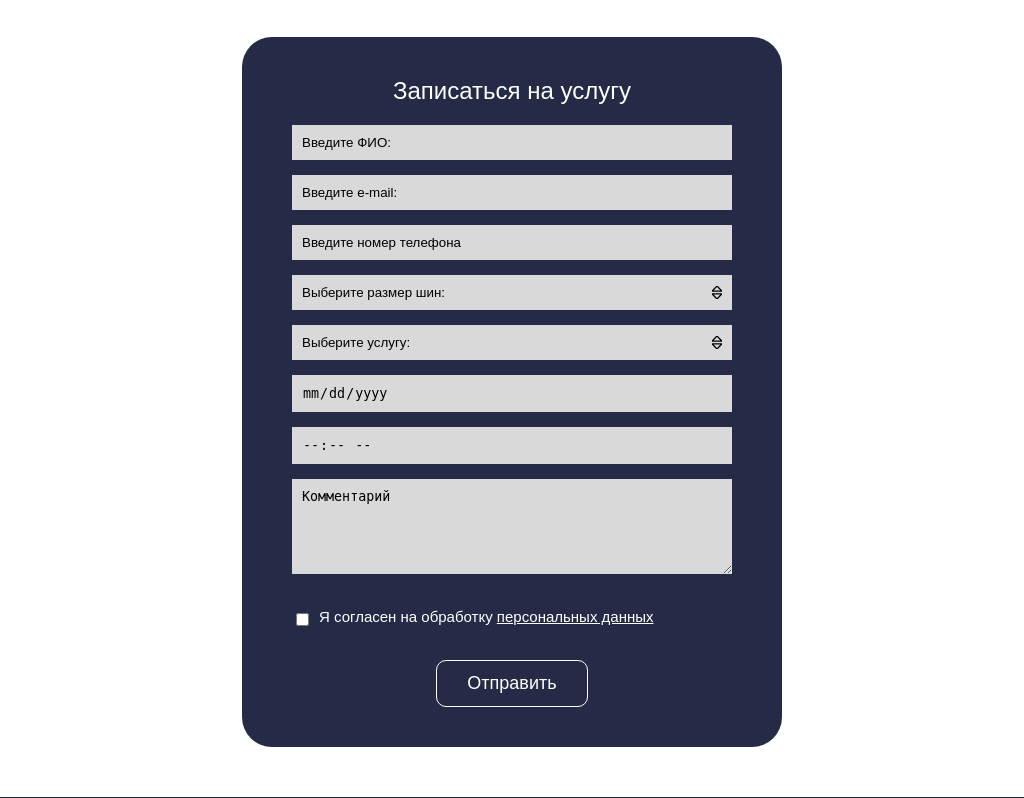
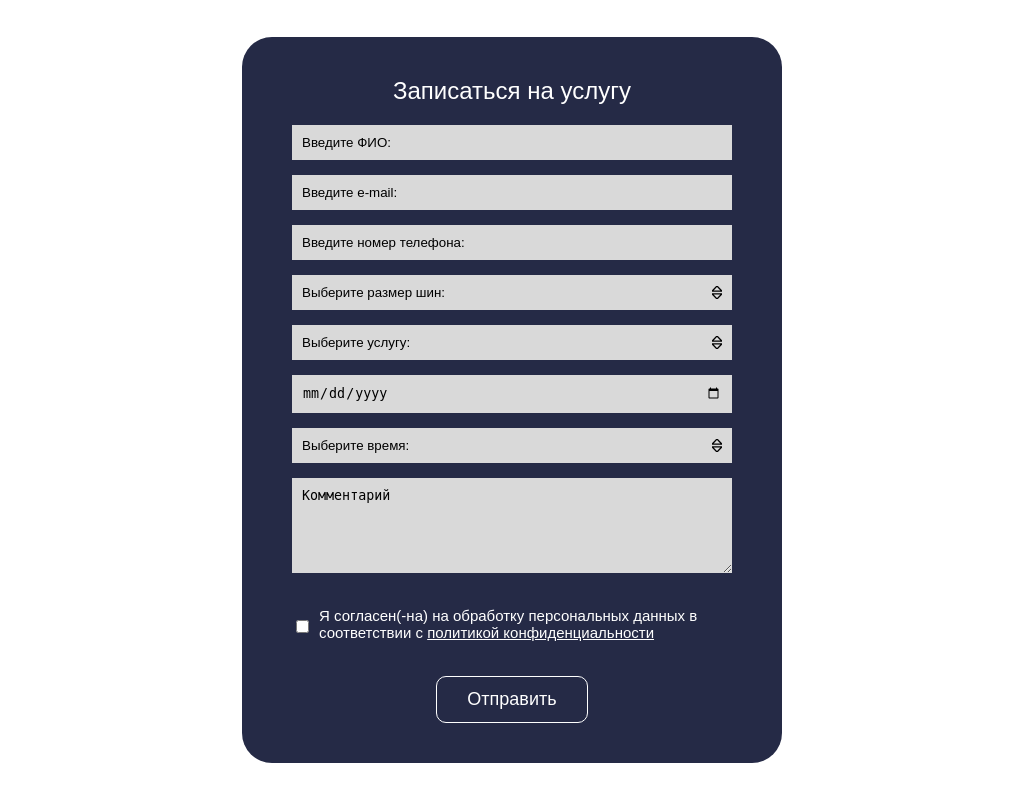
Before and after one commit to mariia2206/site, a Django app: page /uslugi/ in a window 1024 px wide. Shown: the part 2636-3434 px from the top of the page. Run offline with Django 4.2, Linux system fonts and the light colour scheme; data comes from the database, SQL or seed files in the repository; both versions use the stored data as it was after the commit; some libraries are stand-ins or nearby versions.

Commit message:
Исправленная версия адаптивности

```diff
--- a/main/forms.py
+++ b/main/forms.py
@@ -1,7 +1,8 @@
 # forms.py
 from django import forms
 from django.utils.safestring import mark_safe
-
+from django.core.exceptions import ValidationError
+import datetime
 from .models import Review
 from .models import Service
 from .models import Application
@@ -44,10 +45,35 @@ class ApplicationForm(forms.ModelForm):
         ('R21', 'R21'),
         ('R22', 'R22'),
     ]
+    # Создаем список вариантов для времени
+    TIME_CHOICES = [
+        ('', 'Выберите время:'),
+        ('09:00', '09:00'),
+        ('09:40', '09:40'),
+        ('10:20', '10:20'),
+        ('11:00', '11:00'),
+        ('11:40', '11:40'),
+        ('12:20', '12:20'),
+        ('13:00', '13:00'),
+        ('13:40', '13:40'),
+        ('14:20', '14:20'),
+        ('15:00', '15:00'),
+        ('15:40', '15:40'),
+        ('16:20', '16:20'),
+        ('17:00', '17:00'),
+        ('17:40', '17:40'),
+        ('18:20', '18:20'),
+        ('19:00', '19:00'),
+        ('19:40', '19:40'),
+        ('20:20', '20:20'),
+        ('21:00', '21:00'),
+        ('21:40', '21:40'),
+    ]
 
     # Используем виджет Select для создания раскрывающегося списка
     tire_size = forms.ChoiceField(choices=TIRE_SIZE_CHOICES, label='Выберите размер шин:', initial='', widget=forms.Select(), required=True)
-
+    appointment_time = forms.ChoiceField(choices=TIME_CHOICES, label='Выберите время:', required=True,
+                                         widget=forms.Select(attrs={'placeholder': 'Выберите время'}))
 
     class Meta:
         model = Application
@@ -58,8 +84,8 @@ class ApplicationForm(forms.ModelForm):
             'phone': forms.TextInput(attrs={'placeholder': 'Введите номер телефона:', 'required': True}),
             'tire_size': forms.TextInput(attrs={'placeholder': 'Выберите размер шин:', 'required': True}),
             'service': forms.Select({'required': True}),
-            'appointment_date': forms.DateInput(attrs={'type': 'date', 'required': True}),
-            'appointment_time': forms.TextInput(attrs={'type': 'time', 'required': True}),
+            'appointment_date': forms.DateInput(attrs={'placeholder': 'Выберите дату:','type': 'date', 'required': True}),
+            'appointment_time': forms.Select(attrs={'placeholder': 'Выберите время:','required': True}),
             'comment': forms.Textarea(attrs={'placeholder': 'Комментарий', 'rows': 5}),
             'agreement': forms.CheckboxInput(attrs={'class': 'form-check-input', 'required': True}),
         }
@@ -72,8 +98,17 @@ class ApplicationForm(forms.ModelForm):
             'appointment_date': '',
             'appointment_time': '',
             'comment': '',
-            'agreement': mark_safe('Я согласен на обработку <a class="persona" href="/personal.html/" target="_blank">персональных данных</a>'),
+            'agreement': mark_safe('Я согласен(-на) на обработку персональных данных в соответствии с <a class="persona" href="/personal.html/" target="_blank">политикой конфиденциальности</a>'),
         }
+
+    def clean_appointment_time(self):
+        appointment_date = self.cleaned_data.get('appointment_date')
+        appointment_time = self.cleaned_data.get('appointment_time')
+        if appointment_date and appointment_time:
+            if Application.objects.filter(appointment_date=appointment_date, appointment_time=appointment_time,
+                                          approved=True).exists():
+                raise ValidationError("Это время уже занято.")
+        return appointment_time
 
     # Функция для проверки почты
     def clean_email(self):
@@ -109,5 +144,6 @@ class QuestionForm(forms.ModelForm):
             'email': '',
             'phone': '',
             'question_text': '',
-              'agreement': mark_safe('Я согласен на обработку <a class="persona" href="/personal.html/" target="_blank">персональных данных</a>'),
+            'agreement': mark_safe(
+                'Я согласен(-на) на обработку персональных данных в соответствии с <a class="persona" href="/personal.html/" target="_blank">политикой конфиденциальности</a>'),
         }
--- a/main/static/shinka/css/styles.css
+++ b/main/static/shinka/css/styles.css
@@ -654,12 +654,12 @@ html, body {
     padding-right: 30px; /* Чтобы текст не перекрывал иконку */
 }
 
+
 /* Стили для плейсхолдеров в полях даты и времени */
 .form-group input[type="date"]::placeholder,
 .form-group input[type="time"]::placeholder {
     color: #000000; /* Цвет плейсхолдера */
 }
-
 /* Кроссбраузерная поддержка плейсхолдеров */
 .form-group input[type="text"]::-webkit-input-placeholder,
 .form-group input[type="email"]::-webkit-input-placeholder,
@@ -703,19 +703,6 @@ html, body {
     position: relative;
 }
 
-.form-group input[type="date"]::before,
-.form-group input[type="time"]::before {
-    content: attr(placeholder);
-    position: absolute;
-    top: 10px;
-    left: 10px;
-    color: #000000;
-}
-
-.form-group input[type="date"]:focus::before,
-.form-group input[type="time"]:focus::before {
-    display: none;
-}
 
 
 
@@ -724,32 +711,6 @@ html, body {
 
 }
 
-/* Плейсхолдеры для полей даты и времени */
-.form-group input[type="date"]::before,
-.form-group input[type="time"]::before {
-    content: attr(placeholder);
-    position: absolute;
-    top: 50%;
-    transform: translateY(-50%);
-    left: 10px;
-    color: #000000;
-}
-
-/* Скрытие плейсхолдеров при фокусе */
-.form-group input[type="date"]:focus::before,
-.form-group input[type="time"]:focus::before {
-    display: none;
-}
-/* Дополнительные стили для поля даты */
-.form-group input[type="date"]::-webkit-inner-spin-button,
-.form-group input[type="date"]::-webkit-calendar-picker-indicator {
-    display: none;
-}
-/* Дополнительные стили для поля даты */
-.form-group input[type="time"]::-webkit-inner-spin-button,
-.form-group input[type="time"]::-webkit-calendar-picker-indicator {
-    display: none;
-}
 
 /* Специальные стили для textarea */
 .form-group textarea {
@@ -851,10 +812,19 @@ html, body {
             height: 100vh; /* Занимаем всю высоту экрана */
             text-align: center; /* Центрируем текст внутри div */
 }
+.fiol{color:purple; text-decoration:underline;}
 .politica{
     margin: 10px 150px;
 }
 .persona{
     color:white;
 }
+.error {
+    color: white; /* текущий цвет ошибок */
 }
+
+.error-white {
+    color: white; /* цвет ошибок для занятости времени */
+}
+
+}
--- a/main/static/shinka/css/styles_tablet.css
+++ b/main/static/shinka/css/styles_tablet.css
@@ -627,59 +627,6 @@ html, body {
     color: #000000;
 }
 
-/* Для полей даты и времени добавляем иконки */
-.form-group input[type="date"],
-.form-group input[type="time"] {
-    position: relative;
-}
-
-.form-group input[type="date"]::before,
-.form-group input[type="time"]::before {
-    content: attr(placeholder);
-    position: absolute;
-    top: 10px;
-    left: 10px;
-    color: #000000;
-}
-
-.form-group input[type="date"]:focus::before,
-.form-group input[type="time"]:focus::before {
-    display: none;
-}
-
-
-
-.form-group textarea {
-    resize: vertical;
-
-}
-
-/* Плейсхолдеры для полей даты и времени */
-.form-group input[type="date"]::before,
-.form-group input[type="time"]::before {
-    content: attr(placeholder);
-    position: absolute;
-    top: 50%;
-    transform: translateY(-50%);
-    left: 10px;
-    color: #000000;
-}
-
-/* Скрытие плейсхолдеров при фокусе */
-.form-group input[type="date"]:focus::before,
-.form-group input[type="time"]:focus::before {
-    display: none;
-}
-/* Дополнительные стили для поля даты */
-.form-group input[type="date"]::-webkit-inner-spin-button,
-.form-group input[type="date"]::-webkit-calendar-picker-indicator {
-    display: none;
-}
-/* Дополнительные стили для поля даты */
-.form-group input[type="time"]::-webkit-inner-spin-button,
-.form-group input[type="time"]::-webkit-calendar-picker-indicator {
-    display: none;
-}
 
 /* Специальные стили для textarea */
 .form-group textarea {
--- a/main/templates/main/contacts.html
+++ b/main/templates/main/contacts.html
@@ -25,7 +25,7 @@
     <a href="https://wa.me/79895257006" target="_blank">
         <img class="icon4" src="{% static 'shinka/img/вотсап.png' %}" alt="Вотс ап">
     </a>
-            <a href="https://t.me/79185707035" target="_blank">
+            <a href="https://t.me/Shinservice_btsk_don" target="_blank">
         <img class="icon4" src="{% static 'shinka/img/телега.png' %}" alt="Телеграм">
     </a>
 
--- a/main/templates/main/index.html
+++ b/main/templates/main/index.html
@@ -50,7 +50,7 @@
       <li class="advantages-item">
         <div class="circle"><img class="icon4" src="{% static 'shinka/img/usluga.png' %}" alt="Преимущество 4"></div>
         <p class="preim_text">Разнообразие услуг:<br>
-помимо замены шин, шиномонтажаня может предложить услуги по ремонту проколов, балансировке колес и прочее</p>
+помимо замены шин, шиномонтажная может предложить услуги по ремонту проколов, балансировке колес и прочее</p>
       </li>
       <li class="advantages-item">
         <div class="circle"><img class="icon" src="{% static 'shinka/img/koleso.png' %}" alt="Преимущество 5"></div>
--- a/main/templates/main/layout.html
+++ b/main/templates/main/layout.html
@@ -3,6 +3,9 @@
 <html lang="en">
 <head>
  <meta charset="UTF-8">
+    <meta http-equiv="Cache-Control" content="no-store" />
+<meta http-equiv="Pragma" content="no-cache" />
+<meta http-equiv="Expires" content="0" />
     <meta name="viewport"
           content="width=device-width, user-scalable=no, initial-scale=1.0, maximum-scale=1.0, minimum-scale=1.0">
     <meta http-equiv="X-UA-Compatible" content="ie=edge">
@@ -59,7 +62,7 @@
      <a href="https://wa.me/79895257006" target="_blank">
         <img class="icon4" src="{% static 'shinka/img/вотсап.png' %}" alt="Вотс ап">
     </a>
-    <a href="https://t.me/79185707035" target="_blank">
+    <a href="https://t.me/Shinservice_btsk_don" target="_blank">
         <img class="icon4" src="{% static 'shinka/img/телега.png' %}" alt="Телеграм">
     </a>
     <p>Авито: <a href="https://www.avito.ru/brands/i204020360/all?sellerId=fda4ce9fc4a23d9bd901a9d8045ee7ab" target="_blank">ШИНСЕРВИС БТСК-ДОН 761ru</a></p>
--- a/main/templates/main/success.html
+++ b/main/templates/main/success.html
@@ -4,6 +4,9 @@
 <html>
 <head>
     <meta charset="UTF-8">
+    <meta http-equiv="Cache-Control" content="no-store" />
+    <meta http-equiv="Pragma" content="no-cache" />
+    <meta http-equiv="Expires" content="0" />
     <meta name="viewport"
           content="width=device-width, user-scalable=no, initial-scale=1.0, maximum-scale=1.0, minimum-scale=1.0">
     <meta http-equiv="X-UA-Compatible" content="ie=edge">
@@ -16,7 +19,8 @@
 <section class="success">
     <div>
     <h1>Спасибо за вашу заявку!</h1>
-        <p>Мы свяжемся с вами в ближайшее время (Проверяйте свой e-mail).</p></div>
+        <p>Мы свяжемся с вами в ближайшее время (Проверяйте свой e-mail).</p>
+            <a class="fiol" href="{% url 'uslugi' %}">Вернуться на страницу записи</a></div>
 </section>
 </body>
 </html>
--- a/main/templates/main/thank_you.html
+++ b/main/templates/main/thank_you.html
@@ -16,7 +16,8 @@
 <section class="success">
     <div>
     <h1>Спасибо за ваш вопрос!</h1>
-        <p>Мы свяжемся с вами в ближайшее время (Проверяйте свой e-mail).</p></div>
+        <p>Мы свяжемся с вами в ближайшее время (Проверяйте свой e-mail).</p>
+    <a class="fiol" href="{% url 'index' %}">Вернуться на главную страницу</a></div>
 </section>
 </body>
 </html>
--- a/main/templates/main/uslugi.html
+++ b/main/templates/main/uslugi.html
@@ -45,34 +45,61 @@
         {% csrf_token %}
         <div class="form-group">
             {{ form.name }}
+            {% for error in form.name.errors %}
+                <div class="error">{{ error }}</div>
+            {% endfor %}
         </div>
         <div class="form-group">
             {{ form.email }}
+            {% for error in form.email.errors %}
+                <div class="error">{{ error }}</div>
+            {% endfor %}
         </div>
         <div class="form-group">
-                 <input type="text" id="id_phone" name="phone" placeholder="Введите номер телефона" required>
+            {{ form.phone }}
+            {% for error in form.phone.errors %}
+                <div class="error">{{ error }}</div>
+            {% endfor %}
         </div>
-
         <div class="form-group">
             {{ form.tire_size }}
+            {% for error in form.tire_size.errors %}
+                <div class="error">{{ error }}</div>
+            {% endfor %}
         </div>
         <div class="form-group">
             {{ form.service }}
+            {% for error in form.service.errors %}
+                <div class="error">{{ error }}</div>
+            {% endfor %}
         </div>
         <div class="form-row">
             <div class="form-group">
                 {{ form.appointment_date }}
+                {% for error in form.appointment_date.errors %}
+                    <div class="error">{{ error }}</div>
+                {% endfor %}
+
             </div>
             <div class="form-group">
                 {{ form.appointment_time }}
+                {% for error in form.appointment_time.errors %}
+                     <div class="error error-white">{{ error }}</div>
+                {% endfor %}
             </div>
         </div>
         <div class="form-group">
             {{ form.comment }}
+            {% for error in form.comment.errors %}
+                <div class="error">{{ error }}</div>
+            {% endfor %}
         </div>
         <div class="form-group form-checkbox">
             {{ form.agreement }}
             <label for="{{ form.agreement.id_for_label }}"><p class="sogl">{{ form.agreement.label }}</p></label>
+            {% for error in form.agreement.errors %}
+                <div class="error">{{ error }}</div>
+            {% endfor %}
         </div>
         <div class="form-submit">
             <button type="submit">Отправить</button>
@@ -80,6 +107,7 @@
     </form>
 </div>
 
+
 <!-- Плагин для правильного форма ввода телефона  -->
 <script src="https://cdn.jsdelivr.net/jquery.maskedinput/1.4.1/jquery.maskedinput.min.js"></script>
  <!-- Подключение статического JavaScript файла -->
--- a/main/views.py
+++ b/main/views.py
@@ -16,6 +16,7 @@ def service_detail_view(request, id):
 from django.shortcuts import render, redirect
 from .forms import ApplicationForm
 from .models import Service
+from django.contrib import messages
 
 def uslugi(request):
     services = Service.objects.all()
```
Also changed, not shown: other parts of main/static/shinka/css/styles_tablet.css (+18 -9 lines), main/static/shinka/css/styles_mobile.css (+11 -39 lines), db.sqlite3. Lines whose indentation alone changed are shown as unchanged.
